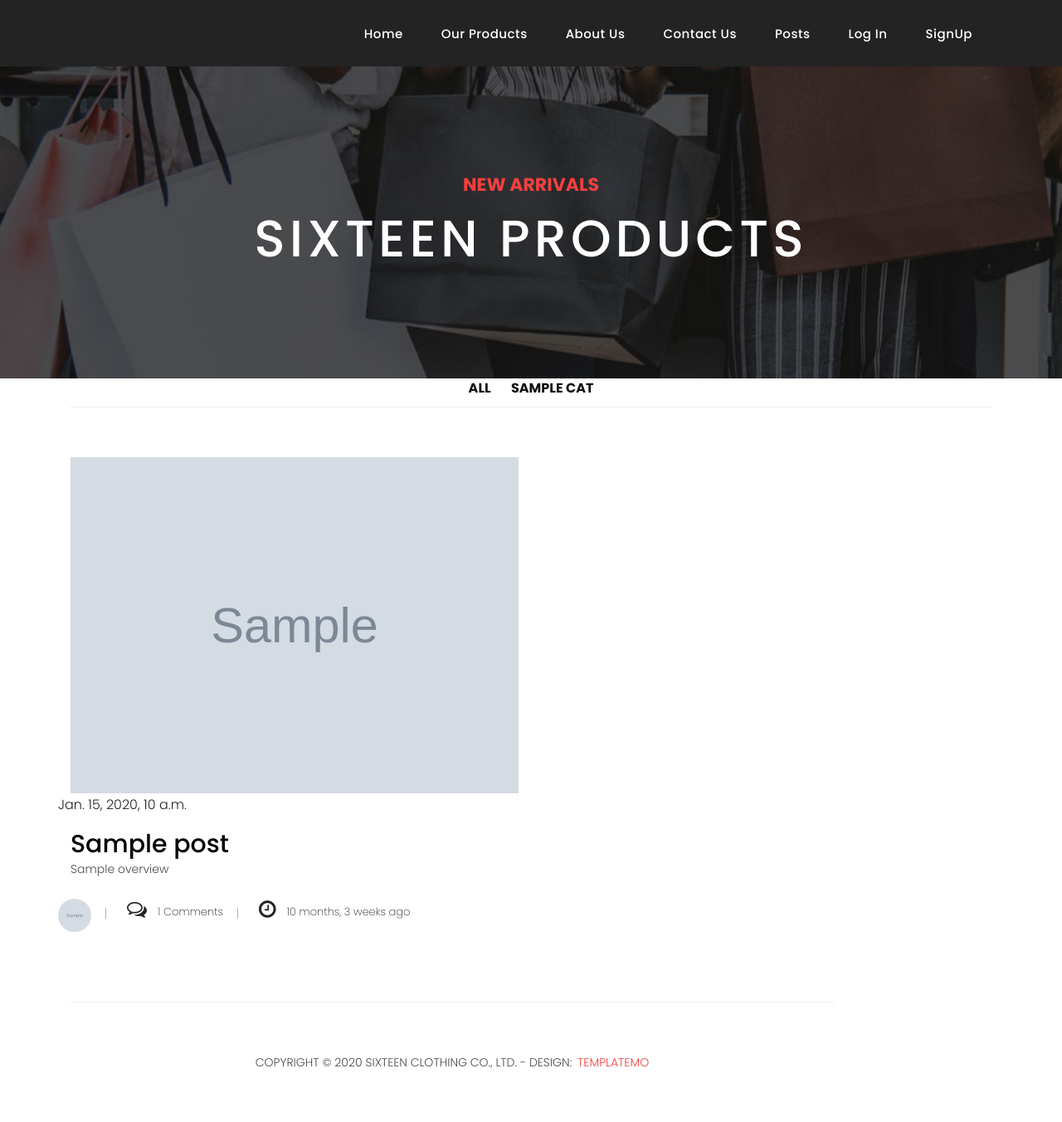
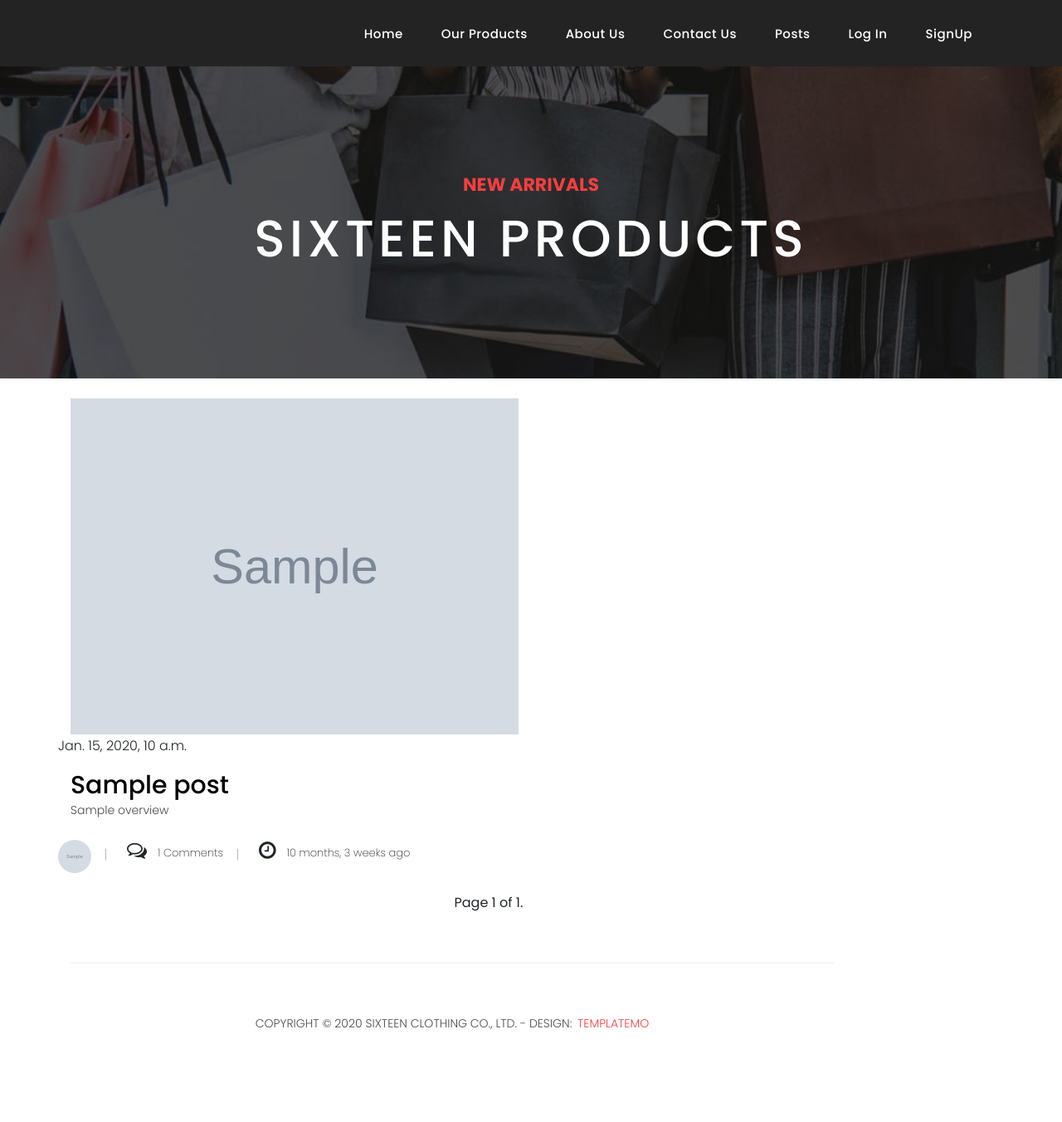
Before and after one commit to afshin-x76/my_site, a Django app: template project_env/templates/posts.html in a window 1280 px wide. Shown: the whole page at 83% size. After the commit the page ends 1240 px from the top, so only its background shows below. Run offline with Django 3.2, Linux system fonts and the light colour scheme; the template is opened without the code that fills it: most values are stand-ins (such as "Sample title", 1, 10 or a date in 2020); grey boxes marked "Sample" are stand-in pictures; some libraries are stand-ins or nearby versions.

Commit message:
add simple pagination to posts and products

```diff
--- a/project_env/templates/posts.html
+++ b/project_env/templates/posts.html
@@ -75,20 +75,10 @@
       </div>
     </div>
 
-    <div class="latest-posts">
+    <div class="latest-posts pt-4">
       <div class="container">
         <div class="row">
-          <div class="col-md-12">
-            <div class="filters">
-              <ul>
-                  <li data-filter=".all">All</li>
-                {% for cat in categories %}
-                  <li data-filter=".{{cat}}">{{cat}}</li>
-                {% endfor %}
-              </ul>
-            </div>
-          </div>
-          {% for post in posts %}
+          {% for post in page_obj %}
             <div class="col-md-6">
               <div class="posts-item">
                 <a href="#"><img src="{{ post.thumbnail.url }}" width=100% alt=""></a>
@@ -116,6 +106,17 @@
             </div>
           {% endfor %}
         </div>
+        <div class="offset-5">
+          {% if page_obj.has_previous %}
+            <a href="?page={{ page_obj.previous_page_number }}"><i class="fa fa-angle-double-left"></i></a>
+          {% endif %}
+          <span class="current">
+            Page {{ page_obj.number }} of {{ page_obj.paginator.num_pages }}.
+          </span>
+          {% if page_obj.has_next %}
+            <a href="?page={{ page_obj.next_page_number }}"><i class="fa fa-angle-double-right"></i></a>
+          {% endif %}
+        </div>
       </div>
     </div>
 
@@ -124,4 +125,5 @@
 
 
 
+
 {% endblock content %}
```
Also changed, not shown: project_env/blog/views.py (+19 -2 lines), project_env/templates/products.html (+11 -9 lines).
